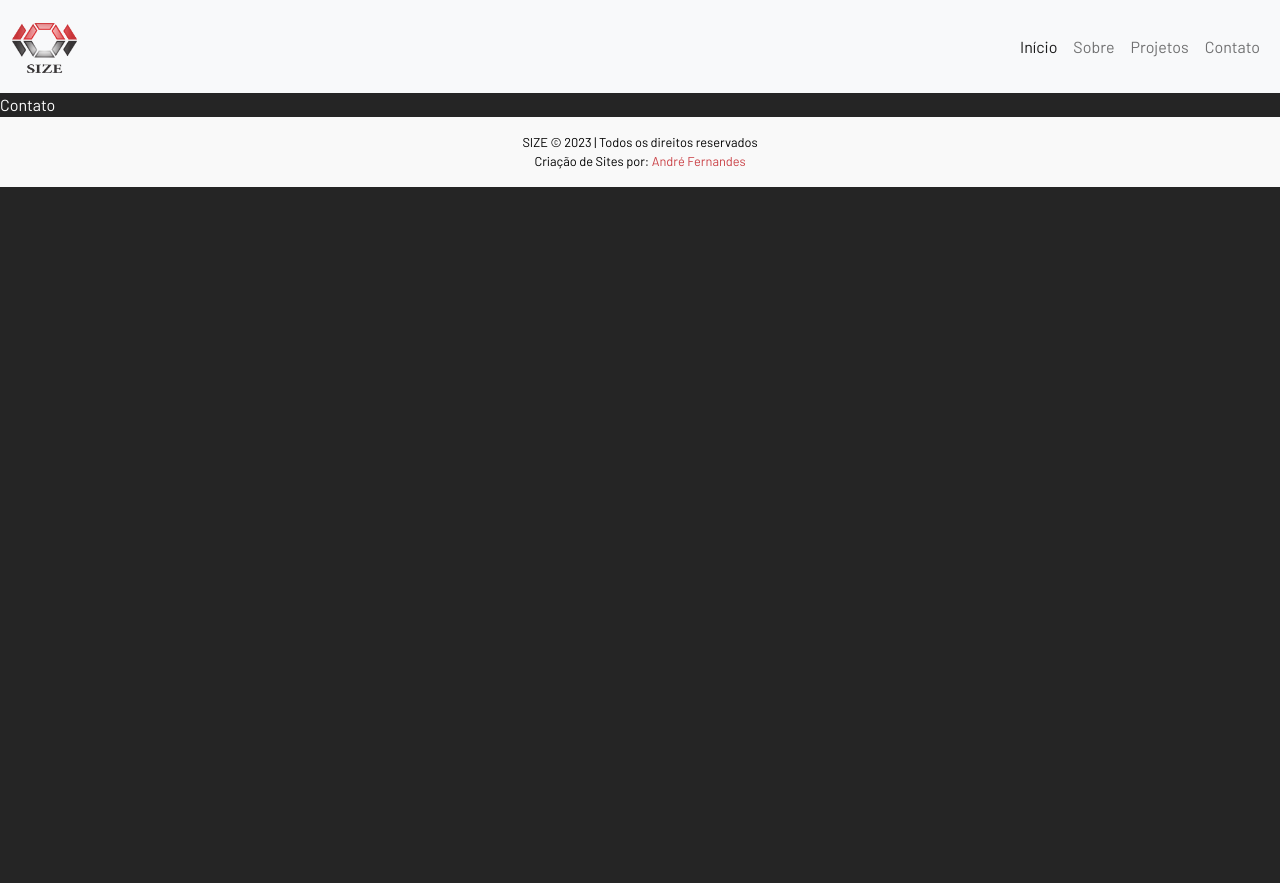
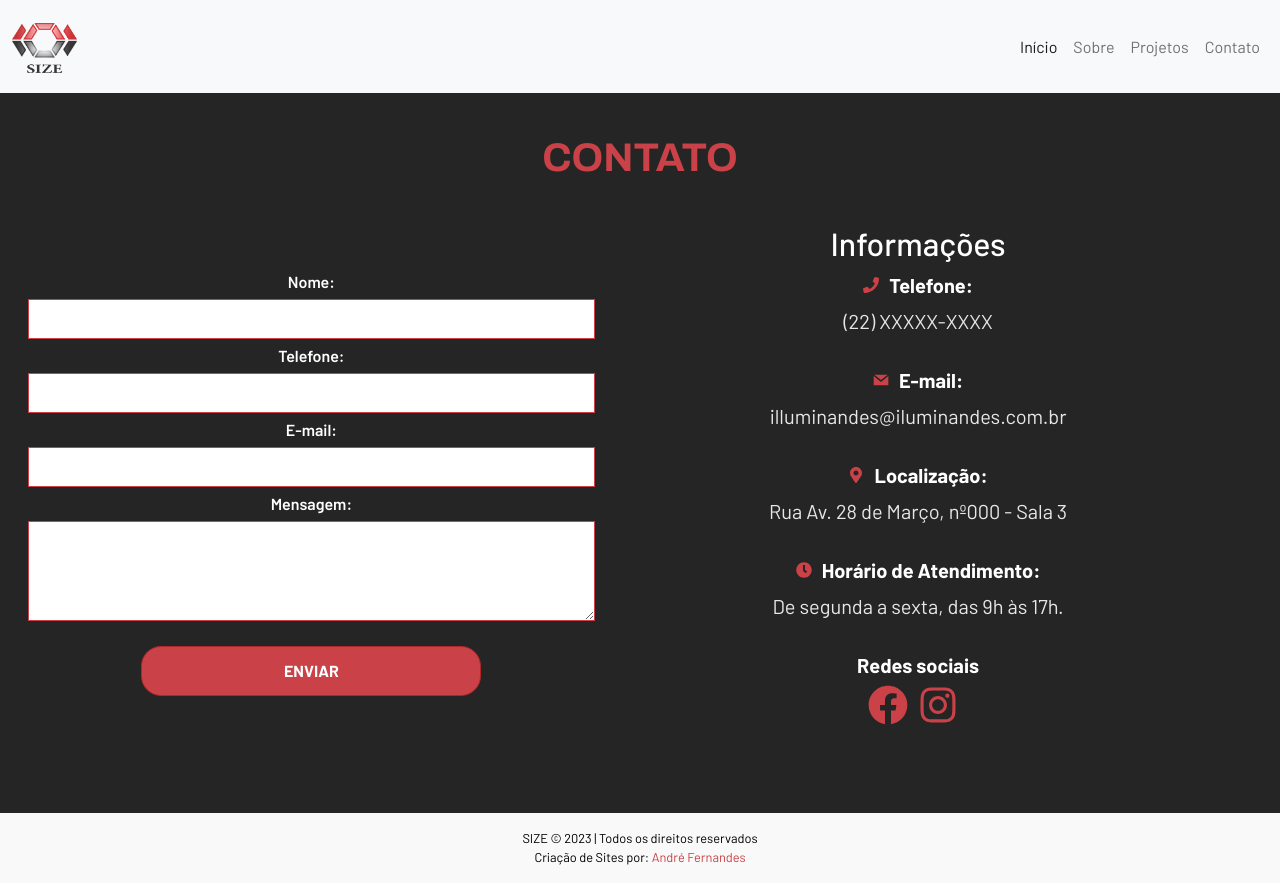
Before and after one commit to Dredeco/size, a Next.js app: page /Contato in a window 1280 px wide. Before the commit the page ends 800 px from the top, so only its background shows below. Built offline with nearby package versions, Linux system fonts and the light colour scheme.

Commit message:
Criação da página Sobre e Contato

```diff
--- a/src/pages/Contato.js
+++ b/src/pages/Contato.js
@@ -1,7 +1,39 @@
+import Link from 'next/link'
 import React from 'react'
+import { FaClock, FaFacebook, FaInstagram, FaMapMarkerAlt, FaPhone, } from 'react-icons/fa'
+import { GrMail } from 'react-icons/gr'
 
 export default function Contato() {
+  function submit(e) {
+    e.preventDefault()
+  }
+
   return (
-    <div>Contato</div>
+  <div className='contact'>
+      <h1>Contato</h1>
+
+      <div className='contact-wrapper'>
+
+          <form className='contact-form' onSubmit={submit}>
+              <label>Nome:</label><input required type="text" />
+              <label>Telefone:</label><input required type="number" />
+              <label>E-mail:</label><input required type='email' />
+              <label>Mensagem:</label><textarea required />
+              <button>Enviar</button>
+          </form>
+
+          <div className='line'/>
+
+          <div className='contact-info'>
+              <h2>Informações</h2>
+              <FaPhone /><strong>Telefone:</strong><p>(22) XXXXX-XXXX</p><br />
+              <GrMail /><strong>E-mail:</strong><p>illuminandes@iluminandes.com.br</p><br />
+              <FaMapMarkerAlt /><strong>Localização:</strong><p>Rua Av. 28 de Março, nº000 - Sala 3</p><br />
+              <FaClock /><strong>Horário de Atendimento:</strong><p>De segunda a sexta, das 9h às 17h.</p><br />
+              <strong>Redes sociais</strong><p><Link href='/'><FaFacebook /></Link><Link href='/'><FaInstagram /></Link></p><br />
+          </div>
+
+      </div>
+  </div>
   )
 }
--- a/src/pages/_app.js
+++ b/src/pages/_app.js
@@ -9,6 +9,8 @@ import '@/styles/globals.sass'
 import '@/styles/Navbar.sass'
 import '@/styles/Footer.sass'
 import '@/styles/Home.sass'
+import '@/styles/Sobre.sass'
+import '@/styles/Contact.sass'
 
 export default function App({ Component, pageProps }) {
   useEffect(() => {
--- /dev/null
+++ b/src/styles/Contact.sass
@@ -0,0 +1,98 @@
+@use 'variables'
+
+.contact
+    position: relative
+    padding: 1rem .5rem
+    display: flex
+    flex-direction: column
+    justify-content: center
+    align-items: center
+    width: 100%
+    min-height: 90vh
+    text-align: center
+    h1
+        margin-bottom: 2rem
+        text-transform: uppercase
+    .contact-wrapper
+        display: flex
+        flex-wrap: wrap
+        width: 100%
+        .contact-form
+            text-align: start !important
+            width: 100%
+            display: flex
+            flex-direction: column
+            padding: 0 20px
+            justify-content: center
+            align-items: center
+            label
+                font-weight: 600
+            input, textarea
+                height: 40px
+                width: 100%
+                background-color: #fff
+                border: 1px solid variables.$Vermelho
+                padding: 5px 5px
+                margin: 5px 0
+            textarea
+                z-index: 5
+                width: 100%
+                height: 100px
+                max-height: 400px
+                resize: vertical
+            button
+                margin: 20px 0
+                width: 60%
+                color: #fff
+                height: 50px
+                font-weight: 700
+                border-radius: 20px
+                text-transform: uppercase
+                background-color: variables.$Vermelho
+                border: 1px solid #ad2828
+                &:hover
+                    background-color: #ad2828
+                    color: #fff
+
+        .line
+            position: relative
+            left: 50%
+            transform: translate(-50%, 0)
+            width: 80%
+            height: 8px
+            margin: 1rem 0
+            background-color: variables.$Cinza-medio
+
+        .contact-info
+            width: 100%
+            margin: 10px 0
+            a
+                width: auto
+            svg
+                display: inline
+                width: auto
+                margin-right: 10px
+                margin-bottom: 8px
+                color: variables.$Vermelho
+            strong
+                font-size: 20px
+                color: variables.$Branco
+            p
+                font-size: 20px
+                margin: 0px 0px
+                padding: 5px 5px
+                display: flex
+                justify-content: center
+                color: #e7e7e7
+                a
+                    svg
+                        color: variables.$Vermelho
+                        font-size: 2.5rem
+
+@media screen and (min-width: 992px)
+    .contact-form
+        width: 48% !important
+    .contact-info
+        width: 48% !important
+    .line
+        display: none
--- a/src/styles/Home.sass
+++ b/src/styles/Home.sass
@@ -10,13 +10,13 @@
         display: flex
         flex-direction: column
         justify-content: center
-        text-align: center
         align-items: center
         min-width: 100%
         height: 100%
         background-color: rgba(0, 0, 0, .7) !important
         h1, h1>span
             font-size: 2.3rem
+            color: #fff
             span
                 color: variables.$Vermelho
         h4
@@ -29,3 +29,10 @@
             color: #fff
             font-weight: 700
             border-radius: 10px
+            font-size: 1.2rem
+            position: relative
+            top: 1rem
+
+@media screen and ( min-width: 768px )
+    .container
+        text-align: center
--- /dev/null
+++ b/src/styles/Sobre.sass
@@ -0,0 +1,40 @@
+@use 'variables'
+
+.about
+    width: 100%
+    padding: 2rem 0
+    display: flex
+    .container
+        text-align: center
+        h1
+            margin-bottom: 2rem
+            text-transform: uppercase
+        .about-wrapper
+            display: flex
+            position: relative
+            flex-wrap: wrap
+            align-items: center
+            justify-content: center
+            .about-image
+            .about-text
+                display: flex
+                flex-direction: column
+                span
+                a
+                    background-color: variables.$Vermelho
+                    padding: .8rem 1.4rem
+                    text-transform: uppercase
+                    text-decoration: none
+                    color: #fff
+                    font-weight: 700
+                    border-radius: 10px
+                    font-size: 1.2rem
+
+@media screen and ( min-width: 992px )
+    .about-image
+        width: 50%
+        img
+            border-radius: 20px !important
+            min-height: 400px !important
+    .about-text
+        width: 50%
--- a/src/styles/globals.sass
+++ b/src/styles/globals.sass
@@ -10,3 +10,5 @@ body
   color: #fff
   h1
     font-family: variables.$Fonte-primaria
+    font-weight: 700
+    color: variables.$Vermelho
```
Also changed, not shown: src/pages/Sobre.js (+49 -1 lines).
